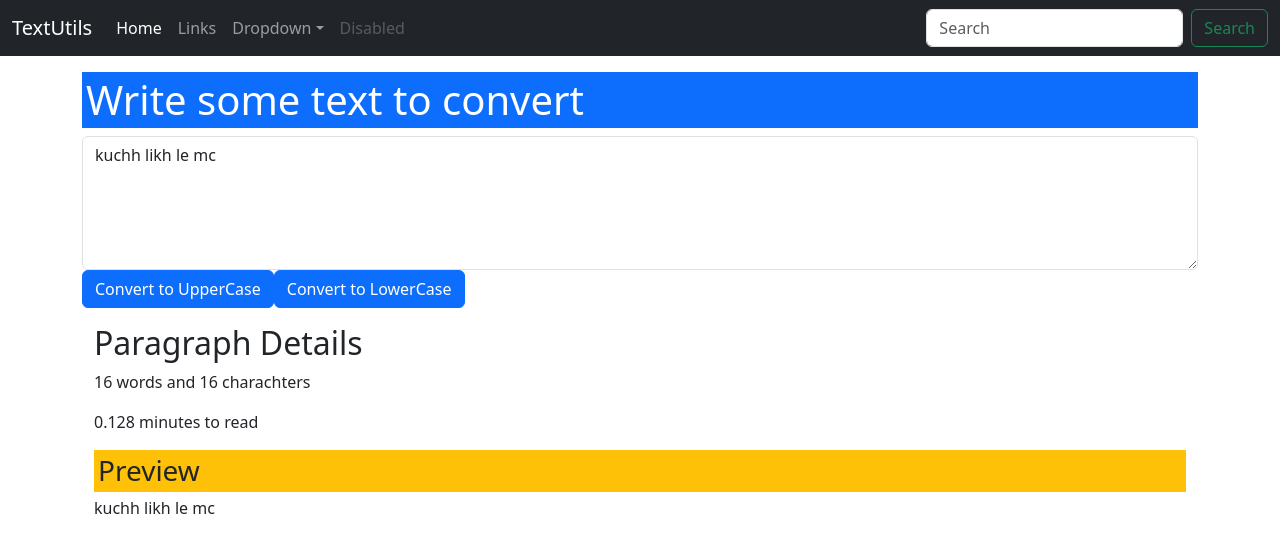
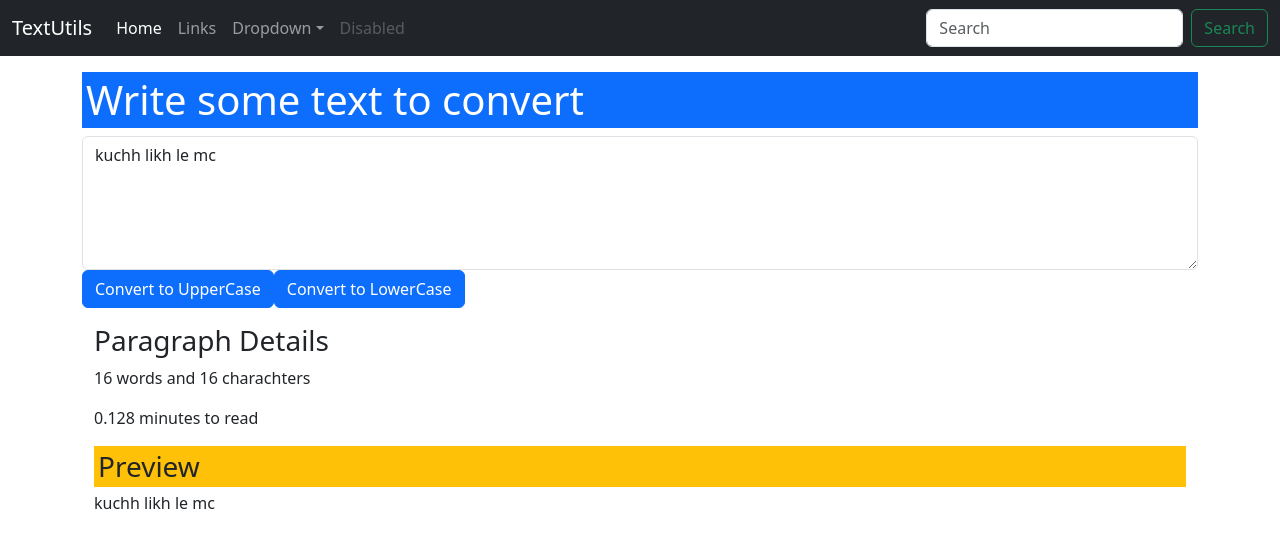
Before and after one commit to amreshgit77/ReactJs_project, a React (Create React App) app: page / in a window 1280 px wide. Shown: the top 552 px of the page. Built offline with nearby package versions, Linux system fonts and the light colour scheme.

Commit message:
change h tag

```diff
--- a/src/components/TextForm.js
+++ b/src/components/TextForm.js
@@ -34,7 +34,7 @@ export default function Text(props) {
       </div>
     </div>
     <div className="container my-1">
-    <h2>Paragraph Details</h2>
+    <h3>Paragraph Details</h3>
     <p > {text.split("").length} words and {text.length} charachters </p>
     <p> {0.008*text.split("").length} minutes to read </p>
     <h3 class="p-1 mb-1 bg-warning text-dark">Preview</h3>
```
